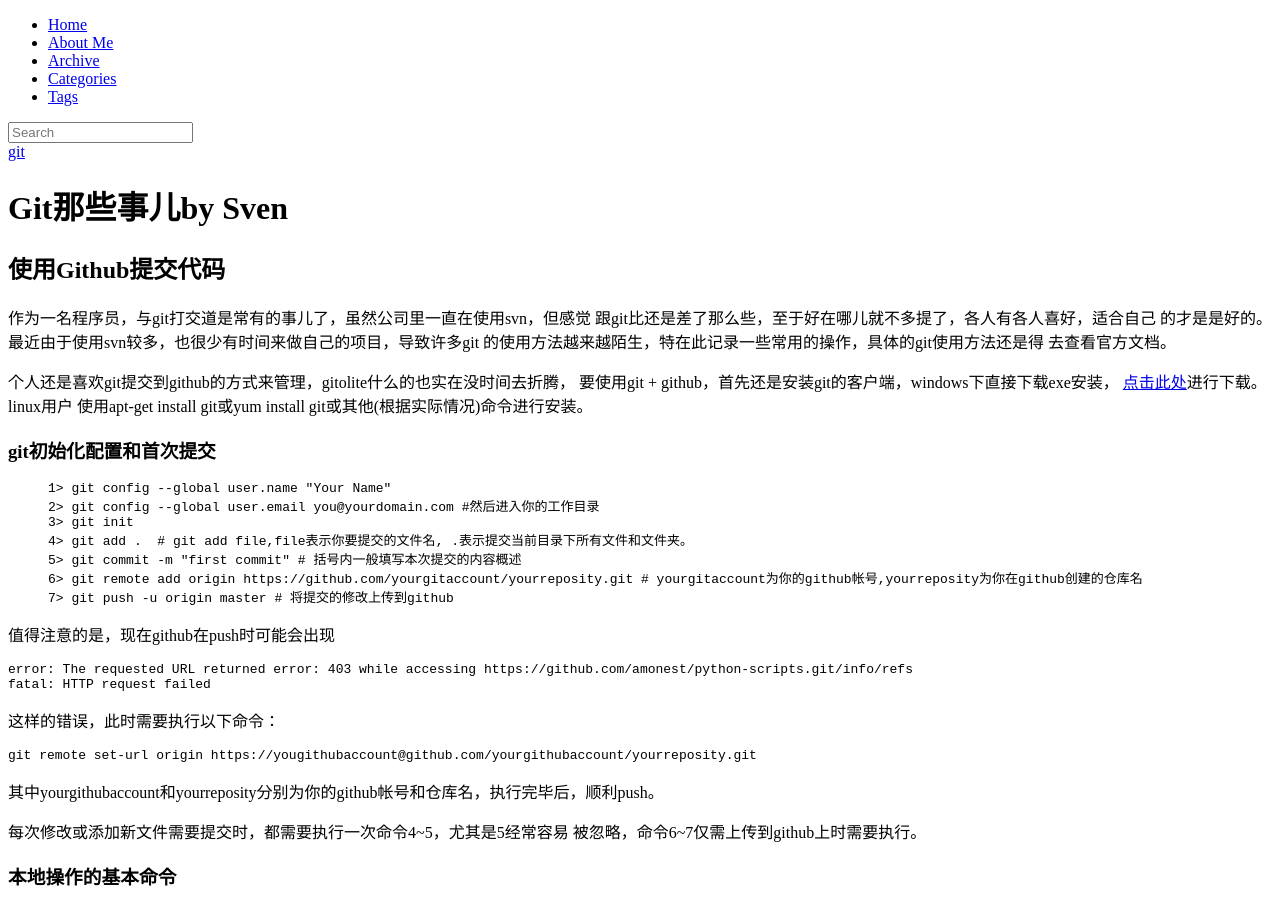
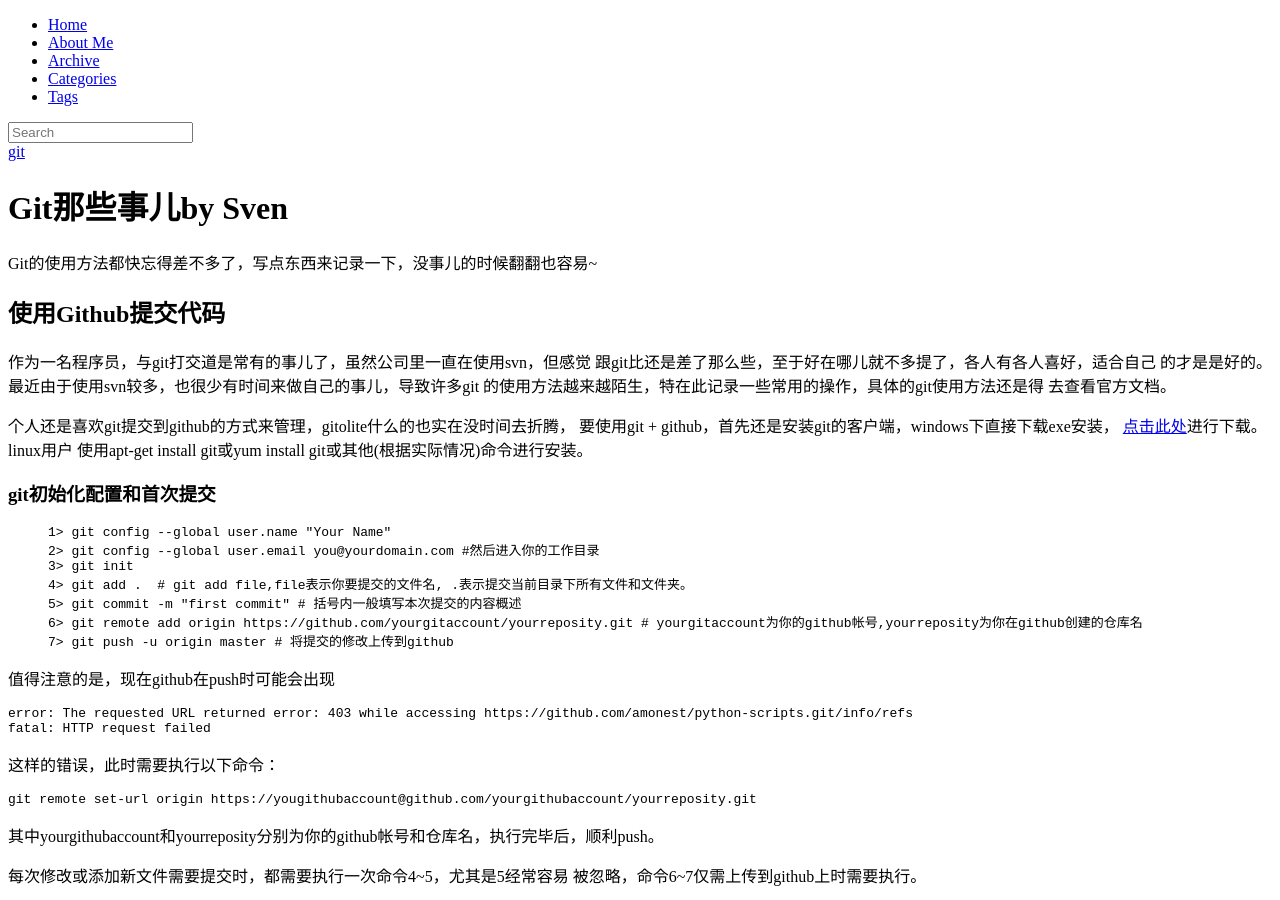
Before and after one commit to bucketheadv/simleyyt-mine, a Jekyll site: the page built from _posts/2014-9-13-git_use_method.md, in a window 1280 px wide and 900 px high. Built offline with Jekyll 4.4.1, drawn with Linux system fonts in a browser that asks for light colours; nearby versions of some CDN libraries; library files that are not in the unit come from our copies; comment, search, counter and statistics services are not loaded; some of the changed text lies outside the part shown.

Commit message:
finish git use

```diff
--- a/_posts/2014-9-13-git_use_method.md
+++ b/_posts/2014-9-13-git_use_method.md
@@ -7,10 +7,14 @@ categories: git
 title: Git那些事儿
 ---
 
+Git的使用方法都快忘得差不多了，写点东西来记录一下，没事儿的时候翻翻也容易~
+
+<!--more-->
+
 ##使用Github提交代码
 作为一名程序员，与git打交道是常有的事儿了，虽然公司里一直在使用svn，但感觉
 跟git比还是差了那么些，至于好在哪儿就不多提了，各人有各人喜好，适合自己
-的才是是好的。最近由于使用svn较多，也很少有时间来做自己的项目，导致许多git
+的才是是好的。最近由于使用svn较多，也很少有时间来做自己的事儿，导致许多git
 的使用方法越来越陌生，特在此记录一些常用的操作，具体的git使用方法还是得
 去查看官方文档。
 
@@ -100,3 +104,6 @@ git push是直接覆盖，貌似不会合并文件，也就是说不会有覆盖
 
 ####git fetch
 从远程库中下载代码，不会自动merge，比git pull安全。
+
+	差不多就是以上这些了，其他的暂时也用不上。好好学习，好好工作！每天都要
+给自己正能量~
```
Also changed, not shown: _posts/2014-9-12-Erlang_Concurrent_program.md (+3 -0 lines), 5 other files.
